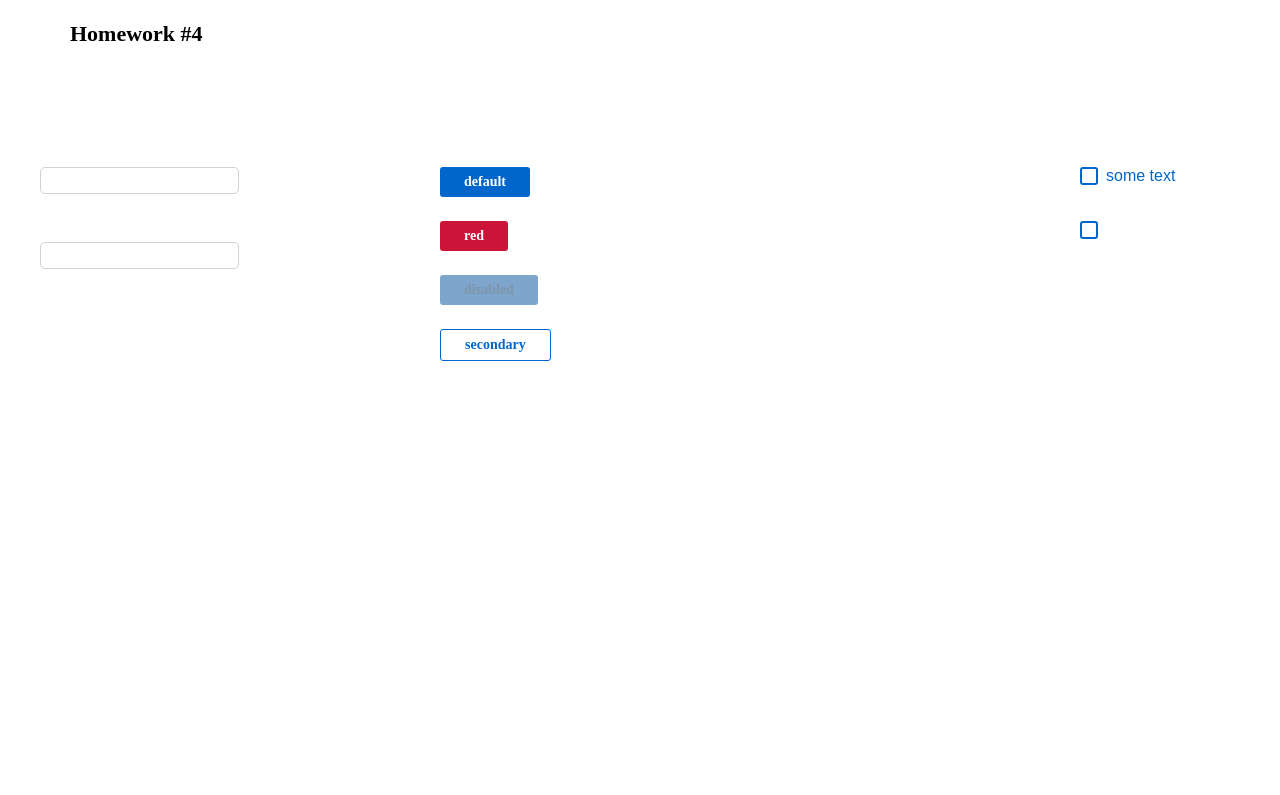
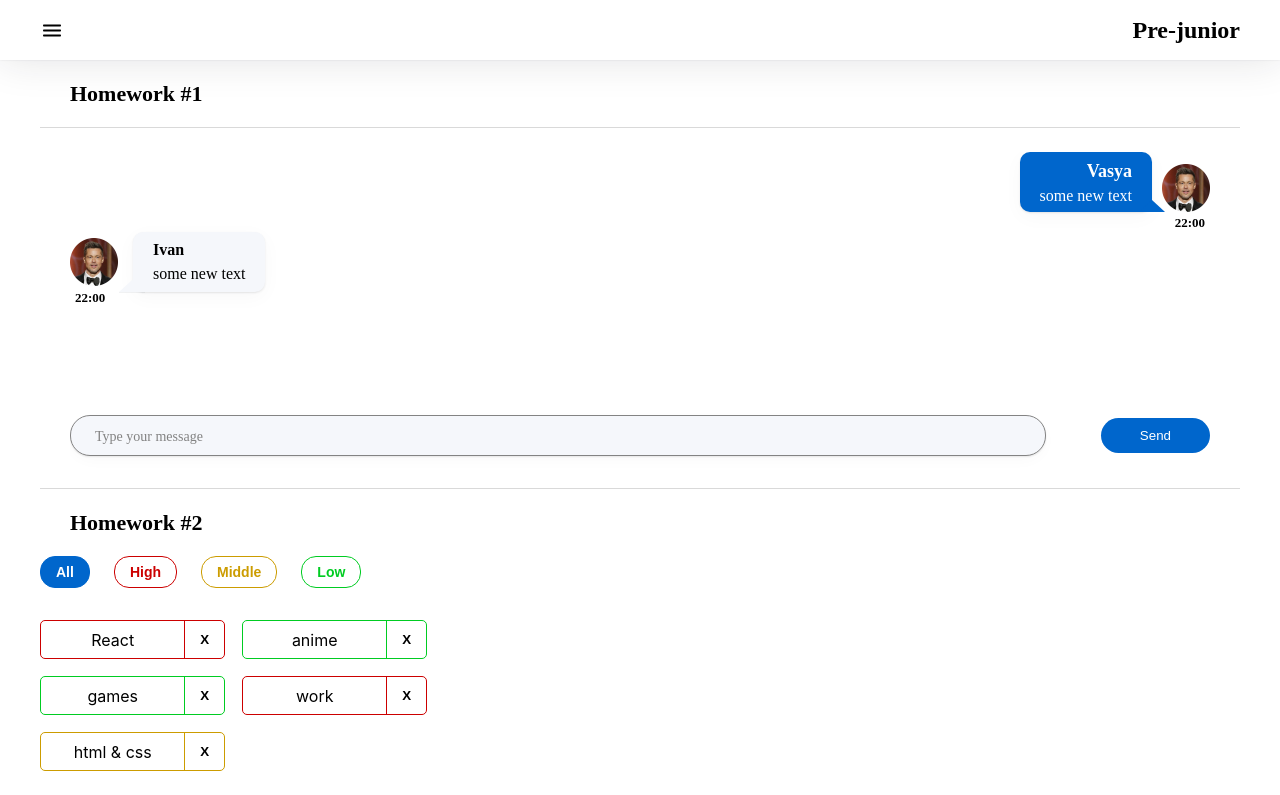
Before and after one commit to warning11223/hws-2, a React (Create React App) app: page /#/pre-junior in a window 1280 px wide. Shown: the top 795 px of the page. Built offline with nearby package versions, Linux system fonts and the light colour scheme.

Commit message:
hw5 task commit

```diff
--- a/package.json
+++ b/package.json
@@ -16,7 +16,7 @@
     "@types/react-dom": "18.0.6",
     "@types/uuid": "8.3.4",
     "axios": "0.27.2",
-    "gh-pages": "4.0.0",
+    "gh-pages": "^4.0.0",
     "react": "18.2.0",
     "react-dom": "18.2.0",
     "react-redux": "8.0.4",
--- a/src/s1-main/App.tsx
+++ b/src/s1-main/App.tsx
@@ -2,6 +2,7 @@ import React from 'react'
 import s from './App.module.css'
 import HW3 from '../s2-homeworks/hw03/HW3';
 import HW4 from '../s2-homeworks/hw04/HW4';
+import HW5 from '../s2-homeworks/hw05/HW5';
 
 function App() {
     return (
@@ -9,10 +10,10 @@ function App() {
             {/*<HW1/>*/}
             {/*<HW2/>*/}
             {/*<HW3/>*/}
-            <HW4/>
+            {/*<HW4/>*/}
 
             {/*при выполнении дз 5 и более - закомментировать здесь дз 1-4, так как они есть внутри дз 5*/}
-            {/*<HW5/>*/}
+            <HW5/>
         </div>
     )
 }
--- a/src/s2-homeworks/hw04/common/c1-SuperInputText/SuperInputText.tsx
+++ b/src/s2-homeworks/hw04/common/c1-SuperInputText/SuperInputText.tsx
@@ -31,7 +31,6 @@ const SuperInputText: React.FC<SuperInputTextPropsType> = (
         className,
         spanClassName,
         id,
-
         ...restProps // все остальные пропсы попадут в объект restProps
     }
 ) => {
--- a/src/s2-homeworks/hw04/common/c3-SuperCheckbox/SuperCheckbox.tsx
+++ b/src/s2-homeworks/hw04/common/c3-SuperCheckbox/SuperCheckbox.tsx
@@ -26,12 +26,16 @@ const SuperCheckbox: React.FC<SuperCheckboxPropsType> = (
     }
 ) => {
     const onChangeCallback = (e: ChangeEvent<HTMLInputElement>) => {
-        if (onChangeChecked) {
+        /*if (onChangeChecked) {
             onChangeChecked(e.currentTarget.checked)
         }
         if (onChange) {
             onChange(e)
-        }
+        }*/
+
+        onChange?.(e)
+        onChangeChecked?.(e.currentTarget.checked)
+
         // test commit
 
     }
--- a/src/s2-homeworks/hw05/Pages.tsx
+++ b/src/s2-homeworks/hw05/Pages.tsx
@@ -16,17 +16,23 @@ function Pages() {
         <div>
             {/*Routes выбирает первый подходящий роут*/}
             <Routes>
-                {/*роутинг будут писать студенты*/}
-                {/*в начале мы попадаем на страницу '/' и переходим сразу на страницу /pre-junior*/}
-                {/*<Route ...*/}
+                {/*роутинг будут писать студенты
+                в начале мы попадаем на страницу '/' и переходим сразу на страницу /pre-junior
+                <Route ...
 
-                {/*роуты для /pre-junior, /junior, /junior-plus*/}
-                {/*<Route ...*/}
-                {/*<Route ...*/}
-                {/*<Route ...*/}
+                роуты для /pre-junior, /junior, /junior-plus
+                <Route ...
+                <Route ...
+                <Route ...
 
-                {/*роут для несуществующей страницы должен отрисовать <Error404 />*/}
-                {/*<Route ...*/}
+                роут для несуществующей страницы должен отрисовать <Error404 />
+                <Route ...*/}
+                <Route path='/' element={<Navigate to={PATH.PRE_JUNIOR} />} />
+
+                <Route path={PATH.PRE_JUNIOR} element={<PreJunior />} />
+                <Route path={PATH.JUNIOR} element={<Junior />} />
+                <Route path={PATH.JUNIOR_PLUS} element={<JuniorPlus />} />
+                <Route path='*' element={<Error404 />} />
             </Routes>
         </div>
     )
--- a/src/s2-homeworks/hw05/header/Header.module.css
+++ b/src/s2-homeworks/hw05/header/Header.module.css
@@ -1,8 +1,27 @@
 .burgerMenuIcon {
+    cursor: pointer;
 }
 
 .header {
+    display: flex;
+    flex-direction: column;
+    justify-content: center;
+    height: 60px;
+    box-shadow: 0px 0px 40px rgba(29, 33, 38, 0.13), 0px 0px 2px rgba(29, 33, 38, 0.1);
 }
 
 .header h1 {
+    font-family: 'Montserrat';
+    font-style: normal;
+    font-weight: 600;
+    font-size: 24px;
+    line-height: 29px;
+    color: #000000;
 }
+
+.headerContainer {
+    display: flex;
+    justify-content: space-between;
+    width: 1200px;
+    margin: 0 auto;
+}
--- a/src/s2-homeworks/hw05/header/Header.tsx
+++ b/src/s2-homeworks/hw05/header/Header.tsx
@@ -24,6 +24,7 @@ export const Header: FC<PropsType> = ({handleOpen}) => {
     return (
         <>
             <div id={'hw5-header'} className={s.header}>
+                <div className={s.headerContainer}>
                     <img
                         src={burgerIcon}
                         id={'hw5-burger-menu'}
@@ -33,6 +34,7 @@ export const Header: FC<PropsType> = ({handleOpen}) => {
                     />
                     <h1>{pageName}</h1>
                 </div>
+            </div>
         </>
     )
 }
--- a/src/s2-homeworks/hw05/sidebar/Sidebar.module.css
+++ b/src/s2-homeworks/hw05/sidebar/Sidebar.module.css
@@ -1,15 +1,58 @@
 .sidebar {
+    position: fixed;
+    background-color: #FFFFFF;
+    height: 100vh;
+    width: 317px;
+    z-index: 2;
+    justify-content: center;
+    padding-top: 63px;
+    display: flex;
+    left: -42%;
+
+    transition: all .3s ease-out;
 }
 
 .sidebar.open {
+    left: 0%;
 }
 
 .background {
+    position:fixed;
+    display:flex;
+    width:100%;
+    height:100%;
+    justify-content:center;
+    align-items:center;
+    background:rgba(0,0,0,.7);
+    z-index: 2;
 }
 
 .nav {
+    display: flex;
+    flex-direction: column;
+    gap: 45px;
 }
+.navLink {
+    text-decoration: none;
+    font-family: 'Montserrat';
+    font-style: normal;
+    font-weight: 600;
+    font-size: 22px;
+    line-height: 27px;
+    color: #000000;
 
+    transition: all .2s linear;
+}
+.navLink:hover {
+    color: #58ACFF;
+}
+.navLink:active {
+    color: #3D6B99;
+}
+.navLink.active {
+    color: #0059B2;
+    text-decoration: underline;
+}
 .nav a {
 }
 
@@ -19,6 +62,14 @@
 .nav a.active {
 }
 .close {
+    position: absolute;
+    top: 22px;
+    right: 30px;
+    border: none;
+    background: transparent;
+    cursor: pointer;
+    height: 12px;
+    width: 12px;
 }
 
 .close img {
--- a/src/s2-homeworks/hw05/sidebar/Sidebar.tsx
+++ b/src/s2-homeworks/hw05/sidebar/Sidebar.tsx
@@ -10,8 +10,10 @@ type PropsType = {
 }
 
 export const Sidebar: FC<PropsType> = ({open, handleClose}) => {
-    const sidebarClass = s.sidebar
-        + (open ? ' ' + s.open : '')
+   /* const sidebarClass = s.sidebar
+        + (open ? ' ' + s.open : '')*/
+    const sidebarClass = `${s.sidebar} ${open ? ` ${s.open}` : ``}`
+
     return (
         <>
             {/*затемнение справа от открытого меню*/}
@@ -31,7 +33,7 @@ export const Sidebar: FC<PropsType> = ({open, handleClose}) => {
                         id={'hw5-pre-junior-link'}
                         to={PATH.PRE_JUNIOR}
                         onClick={handleClose}
-                        // className={...} // делает студент
+                        className={({ isActive }) => isActive ? `${s.navLink} ${s.active}` : `${s.navLink}`} // делает студент
                     >
                         Pre-junior
                     </NavLink>
@@ -39,7 +41,7 @@ export const Sidebar: FC<PropsType> = ({open, handleClose}) => {
                         id={'hw5-junior-link'}
                         to={PATH.JUNIOR}
                         onClick={handleClose}
-                        // className={...} // делает студент
+                        className={({ isActive }) => isActive ? `${s.navLink} ${s.active}` : `${s.navLink}`} // делает студент
                     >
                         Junior
                     </NavLink>
@@ -47,7 +49,7 @@ export const Sidebar: FC<PropsType> = ({open, handleClose}) => {
                         id={'hw5-junior-plus-link'}
                         to={PATH.JUNIOR_PLUS}
                         onClick={handleClose}
-                        // className={...} // делает студент
+                        className={({ isActive }) => isActive ? `${s.navLink} ${s.active}` : `${s.navLink}`} // делает студент
                     >
                         Junior Plus
                     </NavLink>
```
Also changed, not shown: src/index.tsx (line endings or trailing spaces), 1 other file (tests, documents, lock files or other folders). Lines whose indentation alone changed are shown as unchanged.
